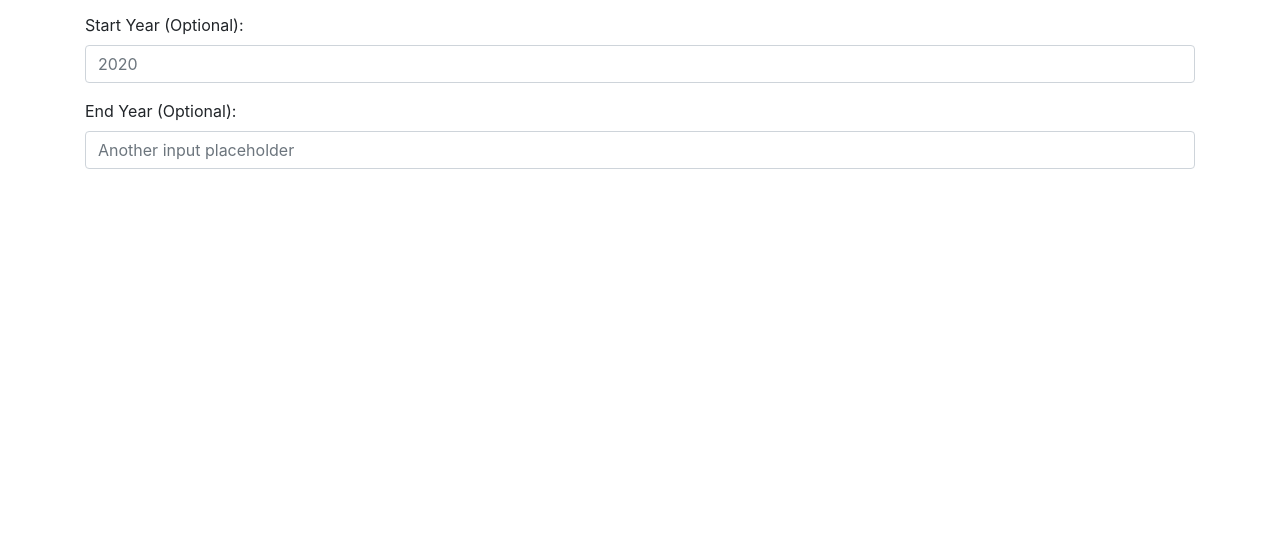
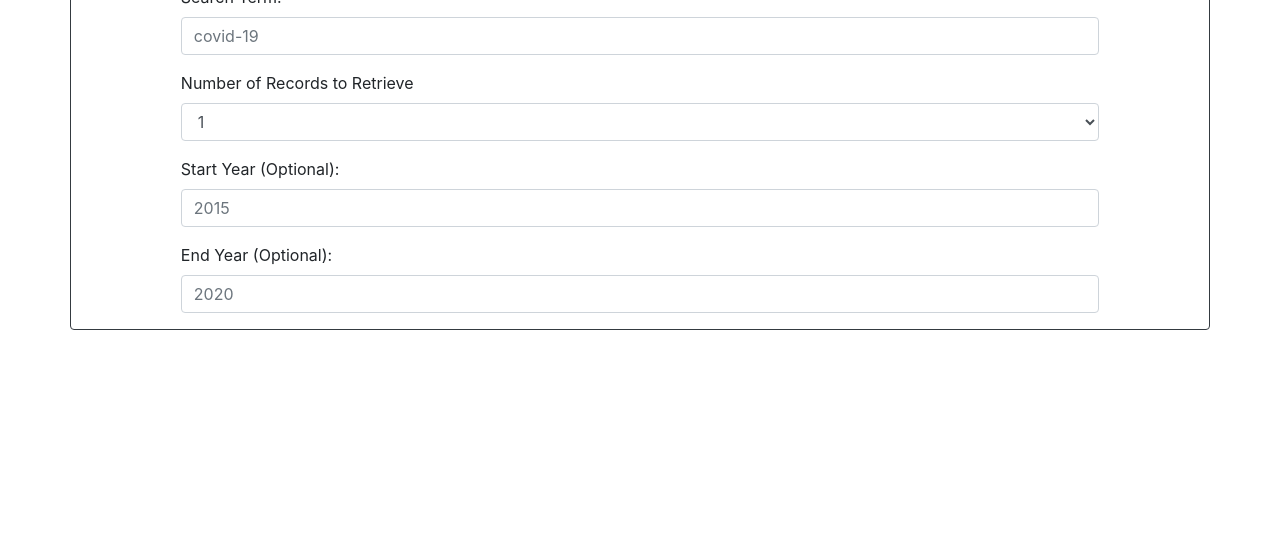
Before and after one commit to vb27/nytactivity, a plain HTML site: page index.html in a window 1280 px wide. Shown: the part 257-800 px from the top of the page. Drawn offline with nearby package versions, Linux system fonts and the light colour scheme.

Commit message:
progress

```diff
--- a/index.html
+++ b/index.html
@@ -1,11 +1,14 @@
 <!DOCTYPE html>
 <html lang="en">
+
 <head>
     <meta charset="UTF-8">
     <meta name="viewport" content="width=device-width, initial-scale=1.0">
-    <link rel="stylesheet" href="https://stackpath.bootstrapcdn.com/bootstrap/4.4.1/css/bootstrap.min.css" integrity="sha384-Vkoo8x4CGsO3+Hhxv8T/Q5PaXtkKtu6ug5TOeNV6gBiFeWPGFN9MuhOf23Q9Ifjh" crossorigin="anonymous">
+    <link rel="stylesheet" href="https://stackpath.bootstrapcdn.com/bootstrap/4.4.1/css/bootstrap.min.css"
+        integrity="sha384-Vkoo8x4CGsO3+Hhxv8T/Q5PaXtkKtu6ug5TOeNV6gBiFeWPGFN9MuhOf23Q9Ifjh" crossorigin="anonymous">
     <title>NYTimes</title>
 </head>
+
 <body>
     <div class="container">
         <div class="row">
@@ -13,22 +16,42 @@
         </div>
     </div>
     <div class="container">
-        <form>
+        <div class="row border border-dark rounded">
+            <div class="col-1"></div>
+            <form class="col-10">
+                <h1 class="border-bottom border-dark text-center">Search Parameters</h1>
                 <div class="form-group">
-              <label for="formGroupExampleInput">Search Term:</label>
+                    <label for="term">Search Term:</label>
                     <input type="text" class="form-control" id="term" placeholder="covid-19">
                 </div>
                 <div class="form-group">
-              <label for="formGroupExampleInput2">Start Year (Optional):</label>
-              <input type="text" class="form-control" id="start-year" placeholder="2020">
+                    <label for="record-number">Number of Records to Retrieve</label>
+                    <select class="form-control" id="record-number">
+                        <option>1</option>
+                        <option>2</option>
+                        <option>3</option>
+                        <option>4</option>
+                        <option>5</option>
+                        <option>6</option>
+                        <option>7</option>
+                        <option>8</option>
+                        <option>9</option>
+                        <option>10</option>
+                    </select>
                 </div>
                 <div class="form-group">
-              <label for="formGroupExampleInput2">End Year (Optional):</label>
-              <input type="text" class="form-control" id="formGroupExampleInput2" placeholder="Another input placeholder">
+                    <label for="start-year">Start Year (Optional):</label>
+                    <input type="text" class="form-control" id="start-year" placeholder="2015">
+                </div>
+                <div class="form-group">
+                    <label for="end-year">End Year (Optional):</label>
+                    <input type="text" class="form-control" id="end-year" placeholder="2020">
                 </div>
             </form>
-
+            <div class="col-1"></div>
+        </div>
     </div>
 
 </body>
+
 </html>
--- a/style.css
+++ b/style.css
@@ -0,0 +1,3 @@
+form{
+    border: black;
+}
```
Lines whose indentation alone changed are shown as unchanged.
